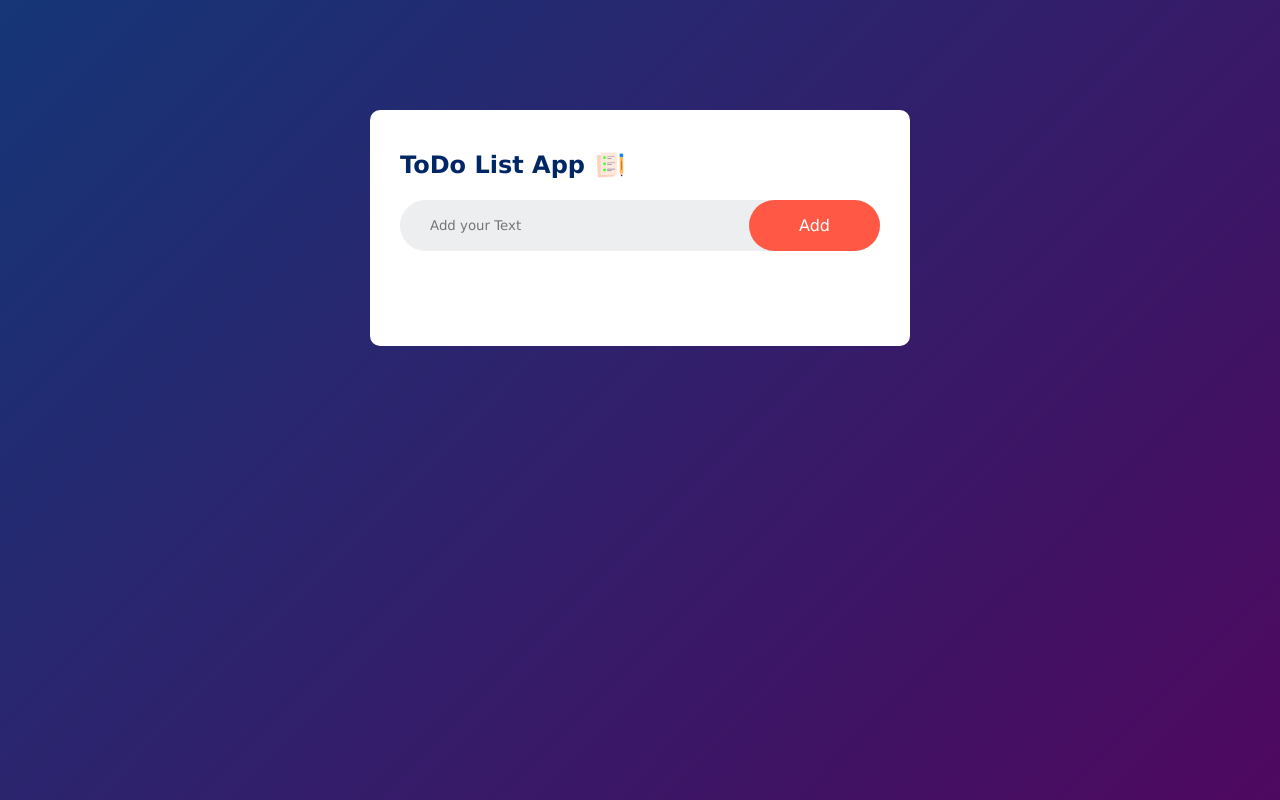
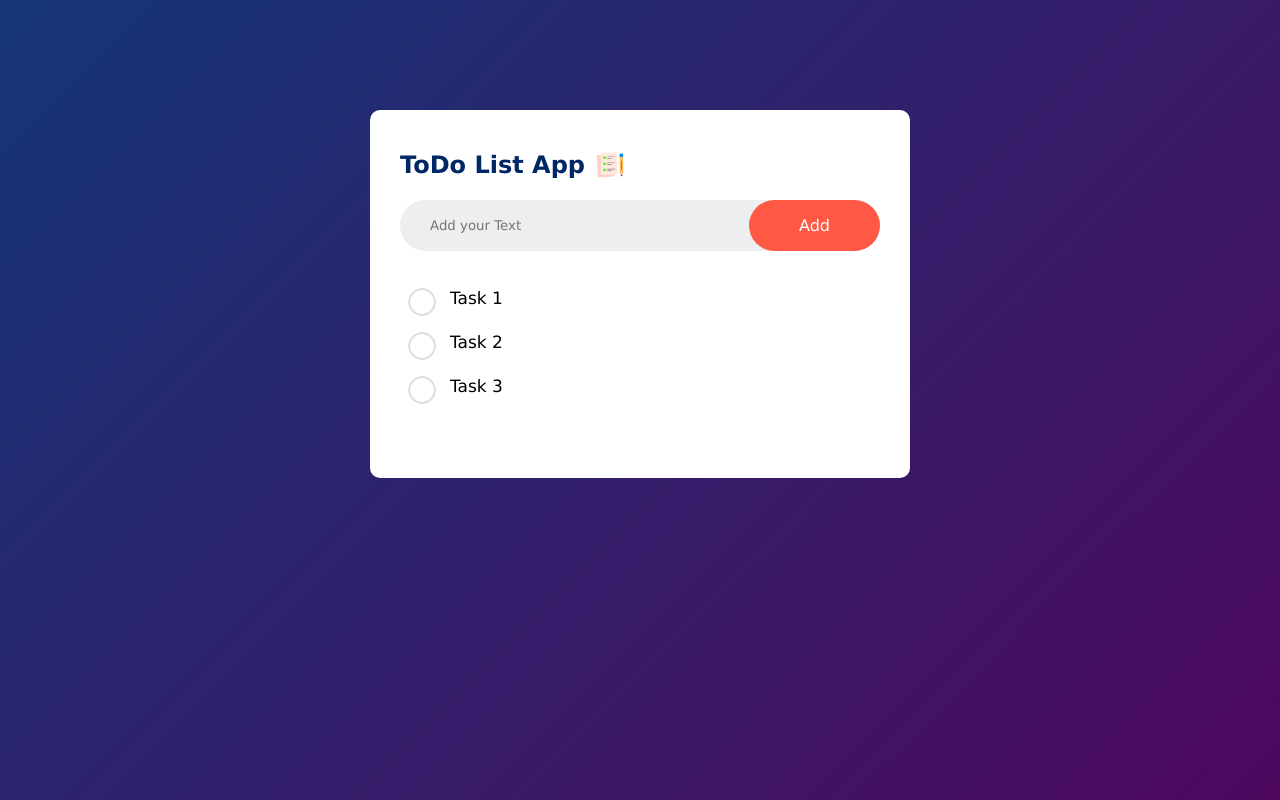
Before and after one commit to shashanks-06/ToDo_List_App, a React (Vite) app: page / in a window 1280 px wide. Built offline with nearby package versions, Linux system fonts and the light colour scheme.

Commit message:
list items

```diff
--- a/src/App.css
+++ b/src/App.css
@@ -58,3 +58,25 @@ button {
   font-size: 1rem;
   cursor: pointer;
 }
+
+ul li {
+  list-style: none;
+  user-select: none;
+  cursor: pointer;
+  padding: 12px 8px 12px 50px;
+  font-size: 17px;
+  position: relative;
+}
+
+ul li::before {
+  content: "";
+  position: absolute;
+  height: 28px;
+  width: 28px;
+  border-radius: 50%;
+  background-image: url(/unchecked.png);
+  background-size: cover;
+  background-position: center;
+  top: 12px;
+  left: 8px;
+}
--- /dev/null
+++ b/src/Components/List.jsx
@@ -0,0 +1,15 @@
+import React from "react";
+
+const List = () => {
+  return (
+    <div>
+      <ul className="list-container">
+        <li>Task 1</li>
+        <li>Task 2</li>
+        <li>Task 3</li>
+      </ul>
+    </div>
+  );
+};
+
+export default List;
--- a/src/Components/ToDoApp.jsx
+++ b/src/Components/ToDoApp.jsx
@@ -1,3 +1,4 @@
+import List from "./List";
 import icon from "/icon.png";
 
 const ToDoApp = () => {
@@ -10,6 +11,7 @@ const ToDoApp = () => {
         <input type="text" id="input-box" placeholder="Add your Text" />
         <button>Add</button>
       </div>
+      <List />
     </div>
   );
 };
```
